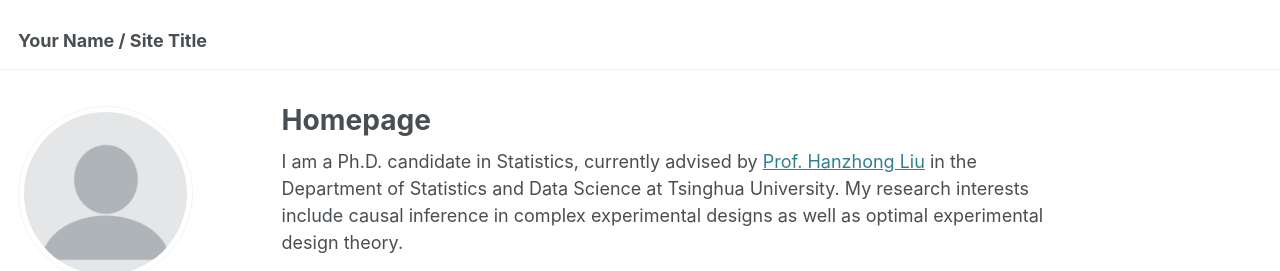
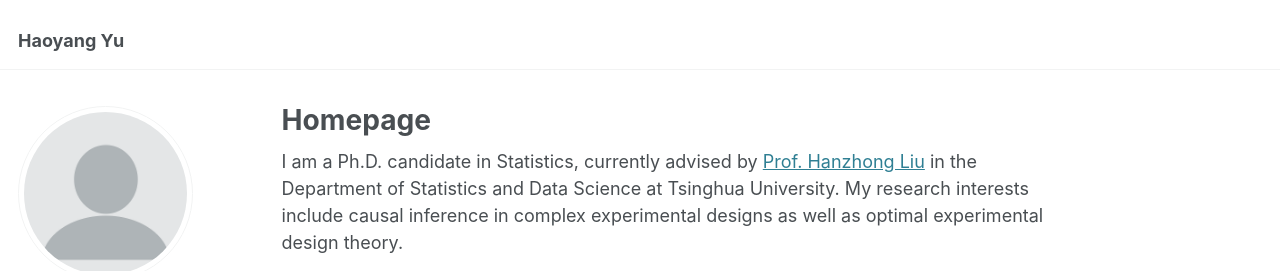
Before and after one commit to yu-hao-yang/yu-hao-yang.github.io, a Jekyll site: the page built from _pages/about.md, in a window 1280 px wide. Shown: the top 271 px of the page. Built offline with Jekyll 4.4.1, drawn with Linux system fonts in a browser that asks for light colours; some web fonts are replaced.

Commit message:
Update _config.yml

```diff
--- a/_config.yml
+++ b/_config.yml
@@ -9,7 +9,7 @@
 # Basic Site Settings
 locale                   : "en-US"
 site_theme               : "default"
-title                    : "Your Name / Site Title"
+title                    : "Haoyang Yu"
 title_separator          : "-"
 name                     : &name "Your Name"
 description              : &description "personal description"
```
